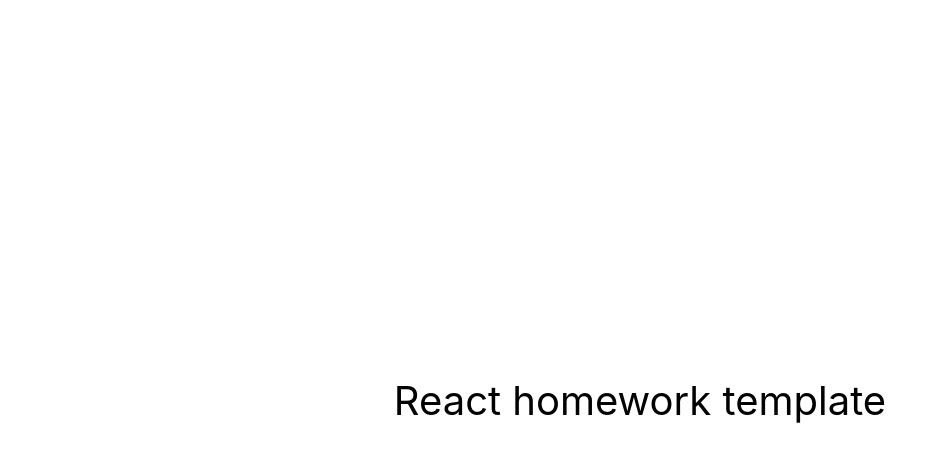
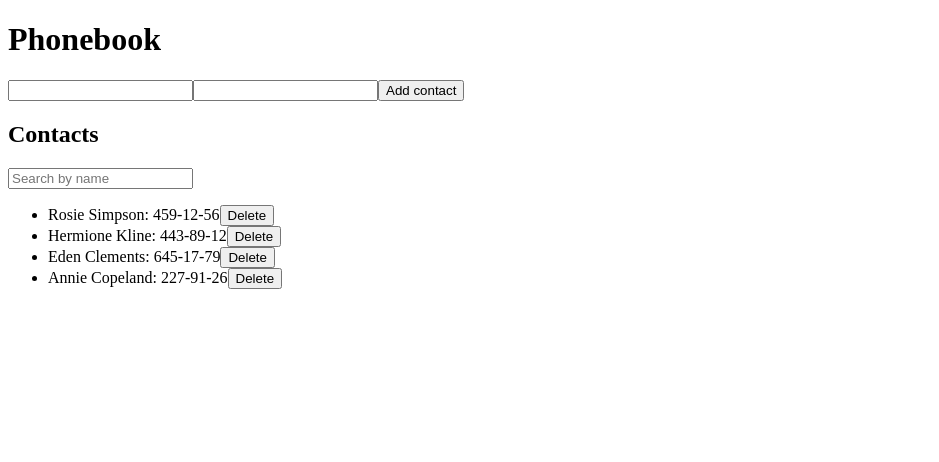
Before and after one commit to holvas-web/goit-react-hw-02-phonebook, a React (Create React App) app: page / in a window 1280 px wide. Shown: the top 462 px of the page, without its empty margins (0-939 px from the left). Built offline with nearby package versions, Linux system fonts and the light colour scheme.

Commit message:
added last components

```diff
--- a/package.json
+++ b/package.json
@@ -8,6 +8,7 @@
     "@testing-library/react": "^12.1.4",
     "@testing-library/user-event": "^13.5.0",
     "formik": "^2.4.3",
+    "nanoid": "^4.0.2",
     "normalize": "^0.3.1",
     "react": "^18.1.0",
     "react-dom": "^18.1.0",
--- a/src/components/App.jsx
+++ b/src/components/App.jsx
@@ -1,16 +1,63 @@
-export const App = () => {
-  return (
-    <div
-      style={{
-        height: '100vh',
-        display: 'flex',
-        justifyContent: 'center',
-        alignItems: 'center',
-        fontSize: 40,
-        color: '#010101'
-      }}
-    >
-      React homework template
-    </div>
-  );
-};
+import React, { Component } from 'react';
+import {ContactForm} from './ContactForm/ContactForm';
+import {ContactList} from './ContactList/ContactList';
+import {Filter} from './Filter/Filter';
+
+export class App extends Component {
+  state = {
+    contacts: [
+      { id: 'id-1', name: 'Rosie Simpson', number: '459-12-56' },
+      { id: 'id-2', name: 'Hermione Kline', number: '443-89-12' },
+      { id: 'id-3', name: 'Eden Clements', number: '645-17-79' },
+      { id: 'id-4', name: 'Annie Copeland', number: '227-91-26' },
+    ],
+    filter: ''
+  };
+
+  addContact = newContact => {
+    this.setState(prevState => ({
+      contacts: [...prevState.contacts, newContact]
+    }));
+  };
+
+  deleteContact = id => {
+    this.setState(prevState => ({
+      contacts: prevState.contacts.filter(contact => contact.id !== id)
+    }));
+  };
+
+  handleFilterChange = event => {
+    this.setState({ filter: event.target.value });
+  };
+
+  getFilteredContacts = () => {
+    const { contacts, filter } = this.state;
+    const normalizedFilter = filter.toLowerCase();
+    return contacts.filter(contact =>
+      contact.name.toLowerCase().includes(normalizedFilter)
+    );
+  };
+
+  isNameAlreadyExists = name => {
+    return this.state.contacts.some(contact => contact.name === name);
+  };
+
+  render() {
+    const { filter } = this.state;
+    const filteredContacts = this.getFilteredContacts();
+
+    return (
+      <div>
+        <h1>Phonebook</h1>
+        <ContactForm
+          addContact={this.addContact}
+          isNameAlreadyExists={this.isNameAlreadyExists}
+        />
+
+        <h2>Contacts</h2>
+        <Filter value={filter} onChange={this.handleFilterChange} />
+        <ContactList contacts={filteredContacts} deleteContact={this.deleteContact} />
+      </div>
+    );
+  }
+}
--- /dev/null
+++ b/src/components/ContactForm/ContactForm.jsx
@@ -0,0 +1,61 @@
+import React, { Component } from 'react';
+import { nanoid } from 'nanoid';
+
+export class ContactForm extends Component {
+  state = {
+    name: '',
+    number: ''
+  };
+
+  handleChange = event => {
+    const { name, value } = event.target;
+    this.setState({ [name]: value });
+  };
+
+  handleSubmit = event => {
+    event.preventDefault();
+    const { name, number } = this.state;
+
+    if (this.props.isNameAlreadyExists(name)) {
+      alert(`${name} is already in contacts`);
+      return;
+    }
+
+    const newContact = {
+      id: nanoid(),
+      name,
+      number
+    };
+
+    this.props.addContact(newContact);
+    this.setState({ name: '', number: '' });
+  };
+
+  render() {
+    const { name, number } = this.state;
+
+    return (
+      <form onSubmit={this.handleSubmit}>
+        <input
+          type="text"
+          name="name"
+          value={name}
+          onChange={this.handleChange}
+          pattern="^[a-zA-Zа-яА-Я]+(([' -][a-zA-Zа-яА-Я ])?[a-zA-Zа-яА-Я]*)*$"
+          title="Name may contain only letters, apostrophe, dash and spaces."
+          required
+        />
+        <input
+          type="tel"
+          name="number"
+          value={number}
+          onChange={this.handleChange}
+          pattern="\+?\d{1,4}?[-.\s]?\(?\d{1,3}?\)?[-.\s]?\d{1,4}[-.\s]?\d{1,4}[-.\s]?\d{1,9}"
+          title="Phone number must be digits and can contain spaces, dashes, parentheses and can start with +"
+          required
+        />
+        <button type="submit">Add contact</button>
+      </form>
+    );
+  };
+};
--- /dev/null
+++ b/src/components/ContactList/ContactList.jsx
@@ -0,0 +1,12 @@
+import React from 'react';
+
+export const ContactList = ({ contacts, deleteContact }) => (
+  <ul>
+    {contacts.map(contact => (
+      <li key={contact.id}>
+        {contact.name}: {contact.number}
+        <button onClick={() => deleteContact(contact.id)}>Delete</button>
+      </li>
+    ))}
+  </ul>
+);
--- /dev/null
+++ b/src/components/Filter/Filter.jsx
@@ -0,0 +1,5 @@
+import React from 'react';
+
+export const Filter = ({ value, onChange }) => (
+  <input type="text" value={value} onChange={onChange} placeholder="Search by name" />
+);
--- a/src/components/GlobalStyle.js
+++ b/src/components/GlobalStyle.js
@@ -9,7 +9,7 @@
         -webkit-font-smoothing: antialiased;
         -moz-osx-font-smoothing: grayscale;
 
-        background: black;
+        /* background: black; */
     }
 
     code {
--- a/src/index.css
+++ /dev/null
@@ -1,15 +0,0 @@
-@import-normalize; /* bring in normalize.css styles */
-
-body {
-  margin: 0;
-  font-family: -apple-system, BlinkMacSystemFont, 'Segoe UI', 'Roboto', 'Oxygen',
-    'Ubuntu', 'Cantarell', 'Fira Sans', 'Droid Sans', 'Helvetica Neue',
-    sans-serif;
-  -webkit-font-smoothing: antialiased;
-  -moz-osx-font-smoothing: grayscale;
-}
-
-code {
-  font-family: source-code-pro, Menlo, Monaco, Consolas, 'Courier New',
-    monospace;
-}
--- a/src/index.js
+++ b/src/index.js
@@ -1,7 +1,6 @@
 import React from 'react';
 import ReactDOM from 'react-dom/client';
 import { App } from 'components/App';
-import './index.css';
 
 ReactDOM.createRoot(document.getElementById('root')).render(
   <React.StrictMode>
```
Also changed, not shown: src/components/ContactForm/ContactForm.styled.js (added, +40 -0 lines), src/components/ContactList/ContactList.styled.js (added), src/components/Filter/Filter.styled.js (added), 1 other file (tests, documents, lock files or other folders).
